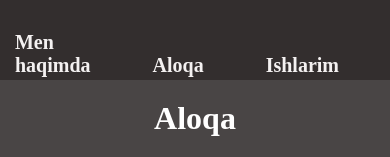
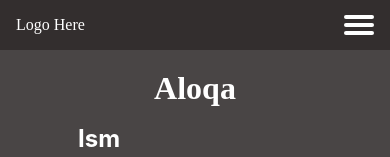
Before and after one commit to aabdulbost3/demo-Project, a React (Create React App) app: page /contact in a window 390 px wide. Shown: the top 157 px of the page. Built offline with nearby package versions, Linux system fonts and the light colour scheme.

Commit message:
responsive_Navbar

```diff
--- a/src/companents/minicomp/select/style.css
+++ b/src/companents/minicomp/select/style.css
@@ -5,7 +5,6 @@
     background: rgb(40, 42, 61);
     color: #fff;
     padding: 15%;
-    margin: 5px 0;
 }
 option {
     background: rgb(0, 0, 0);
--- a/src/companents/pages/Home/Navbar/Navbar.jsx
+++ b/src/companents/pages/Home/Navbar/Navbar.jsx
@@ -6,17 +6,35 @@
 function Navbar() {
   const { t, i18n } = useTranslation();
   return (
+    // <div className="container">
+    // <div className='Navbar'>
+    //   <ul>
+    //     <ol><Select/></ol>
+    //
+    //
+    //
+    //     <li><p></p></li>
+    //   </ul>
+    // </div>
+    // </div>
     <div className="container">
-    <div className='Navbar'>
-      <ul>
-        <ol><Select/></ol>
-        <NavLink to={"/"} ><li><p>{t("Navbar.0")}</p></li></NavLink>
-        <NavLink to={"/aboutme"}><li><p>{t("Navbar.1")}</p></li></NavLink>
-        <NavLink to={"/contact"}><li><p>{t("Navbar.2")}</p></li></NavLink>
-        <NavLink to={"/archive"}><li><p>{t("Navbar.3")}</p></li></NavLink>
-      </ul>
+    <section class="top-nav">
+    <div>
+      Logo Here
     </div>
-    </div>
+    <input id="menu-toggle" type="checkbox" />
+    <label class='menu-button-container' for="menu-toggle">
+    <div class='menu-button'></div>
+  </label>
+    <ul class="menu">
+      <li><p><Select/></p></li>
+      <li><NavLink to={"/"} >{t("Navbar.0")}</NavLink></li>
+      <li><NavLink to={"/aboutme"}>{t("Navbar.1")}</NavLink></li>
+      <li><NavLink to={"/contact"}>{t("Navbar.2")}</NavLink></li>
+      <li><NavLink to={"/archive"}>{t("Navbar.3")}</NavLink></li>
+    </ul>
+  </section>
+  </div>
   )
 }
 export default Navbar
--- a/src/companents/pages/Home/Navbar/Navbarstyle.css
+++ b/src/companents/pages/Home/Navbar/Navbarstyle.css
@@ -1,38 +1,111 @@
-.Navbar {
+.top-nav {
+  display: flex;
+  flex-direction: row;
+  align-items: center;
+  justify-content: space-between;
+  background-color: #00BAF0;
   background: #332e2e;
-  height: 80px;
-  padding: 20px 0;
+  color: #FFF;
+  height: 50px;
+  padding: 1em;
 }
-
-.Navbar ul {
-
+.menu {
   display: flex;
-  justify-content: end;
-  align-items: flex-end;
-  padding: 0 20px 0 0 ;
+  flex-direction: row;
+  align-items: center;
+  list-style-type: none;
+  margin: 0;
+  padding: 0;
 }
-.Navbar ul li {
-  margin: 0 10px;
-  padding: 10px 20px;
-  color: #fff;
-  border: 1px solid rgba(255, 0, 0, 0);
-  transition: 0.4s;
+.menu > li {
+  margin: 0 1rem;
+  overflow: hidden;
 }
-.Navbar ul ol {
-  color: #fff;
-  border: 1px solid rgba(255, 0, 0, 0);
-  transition: 0.4s;
+.menu li a {
+  color: #FFF !important;
 }
-.Navbar ul li p {
-  font-family: "Poppins";
-  font-style: normal;
-  font-weight: 700;
-  font-size: 20px;
-  color: #f4f1f1;
+.menu li p{
+  padding: 0 1rem;
 }
-.Navbar ul li:hover {
-  border: 1px solid red;
-  background: red;
-  border-radius: 30px 0 30px 0;
-  box-shadow: rgba(255, 0, 0, 0.2) 0px 8px 24px;
+.menu-button-container {
+  display: none;
+  height: 100%;
+  width: 30px;
+  cursor: pointer;
+  flex-direction: column;
+  justify-content: center;
+  align-items: center;
 }
+#menu-toggle {
+  display: none;
+}
+.menu-button,
+.menu-button::before,
+.menu-button::after {
+  display: block;
+  background-color: #fff;
+  position: absolute;
+  height: 4px;
+  width: 30px;
+  transition: transform 400ms cubic-bezier(0.23, 1, 0.32, 1);
+  border-radius: 2px;
+}
+.menu-button::before {
+  content: "";
+  margin-top: -8px;
+}
+.menu-button::after {
+  content: "";
+  margin-top: 8px;
+}
+#menu-toggle:checked + .menu-button-container .menu-button::before {
+  margin-top: 0px;
+  transform: rotate(405deg);
+}
+#menu-toggle:checked + .menu-button-container .menu-button {
+  background: rgba(255, 255, 255, 0);
+}
+#menu-toggle:checked + .menu-button-container .menu-button::after {
+  margin-top: 0px;
+  transform: rotate(-405deg);
+}
+@media (max-width: 700px) {
+  .menu-button-container {
+    display: flex;
+  }
+  .menu {
+    position: absolute;
+    top: 0;
+    margin-top: 50px;
+    left: 0;
+    flex-direction: column;
+    width: 100%;
+    justify-content: center;
+    align-items: center;
+  }
+  #menu-toggle ~ .menu li {
+    height: 0;
+    margin: 0;
+    padding: 0;
+    border: 0;
+    transition: height 400ms cubic-bezier(0.23, 1, 0.32, 1);
+  }
+  #menu-toggle:checked ~ .menu li {
+    border: 1px solid #333;
+    height: 2.5em;
+    padding: 0.5em;
+    transition: height 400ms cubic-bezier(0.23, 1, 0.32, 1);
+  }
+  .menu > li {
+    display: flex;
+    justify-content: center;
+    margin: 0;
+    padding: 0.7em 0;
+    width: 100%;
+    color: white;
+    background-color: #222;
+  }
+  .menu > li:not(:last-child) {
+    border-bottom: 1px solid #444;
+  }
+}
```
